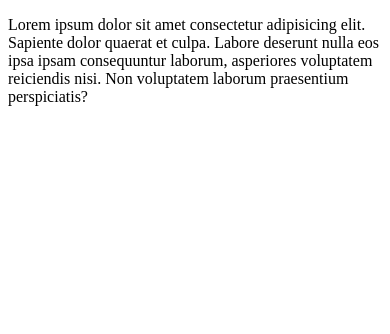
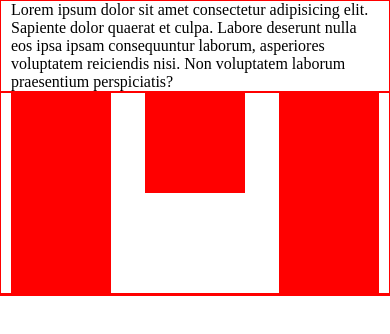
Before and after one commit to Megrelishvilinatia/lecture09, a plain HTML site: page index.html in a window 390 px wide. Drawn offline with Linux system fonts and the light colour scheme.

Commit message:
Responsive/ meta

```diff
--- a/CSS/styles.css
+++ b/CSS/styles.css
@@ -9,5 +9,30 @@
  შვილი იქნება პირდაპირ ნავბარ-ლი/ და არა შვილის შვილი
  .navbar + div -->> დასელექთდება ნავბარის ქვემოთ მდგომი პირველი დივ ელემენტი
  ~ ეს დაასელექთებს ნავბარის ქვემოთ მდგომ ყველა დივ ელემენტს.
-
+    meta - თეგს ვიყენებთ მაშნ, აუცილებლად, თუ აწყობილი გვაქვს საიტი მობილურის
+    რეზოლუციისთვის/ წინააღმდეგ შემთხვევაში - არა.
  */
+ *{
+     margin: 0;
+     padding: 0;
+     box-sizing: border-box;
+ }
+ .container{
+    max-width: 1024px;
+    width: 100%;
+    margin: 0 auto;
+    border: 1px solid red;
+    padding: 0 10px;
+ }
+ .box{
+     width: 100px;
+     height: 100px;
+     background-color: red;
+ }
+ .flex{
+     display: flex;
+     flex-wrap: wrap;
+ }
+ .justify{
+     justify-content: space-between;
+ }
--- a/index.html
+++ b/index.html
@@ -15,6 +15,24 @@
             praesentium perspiciatis?
         </p>
     </div>
+    <section>
+        <div class="container">
+            <div class="flex justify">
+                <div class="box"></div>
+                <div class="box"></div>
+                <div class="box"></div>
+                <div class="box"></div>
+                <div class="box"></div>
+
+            </div>
+
+        </div>
+    </section>
+    <footer>
+        <div class="container">
+
+        </div>
+    </footer>
 </body>
 
 </html>
```
